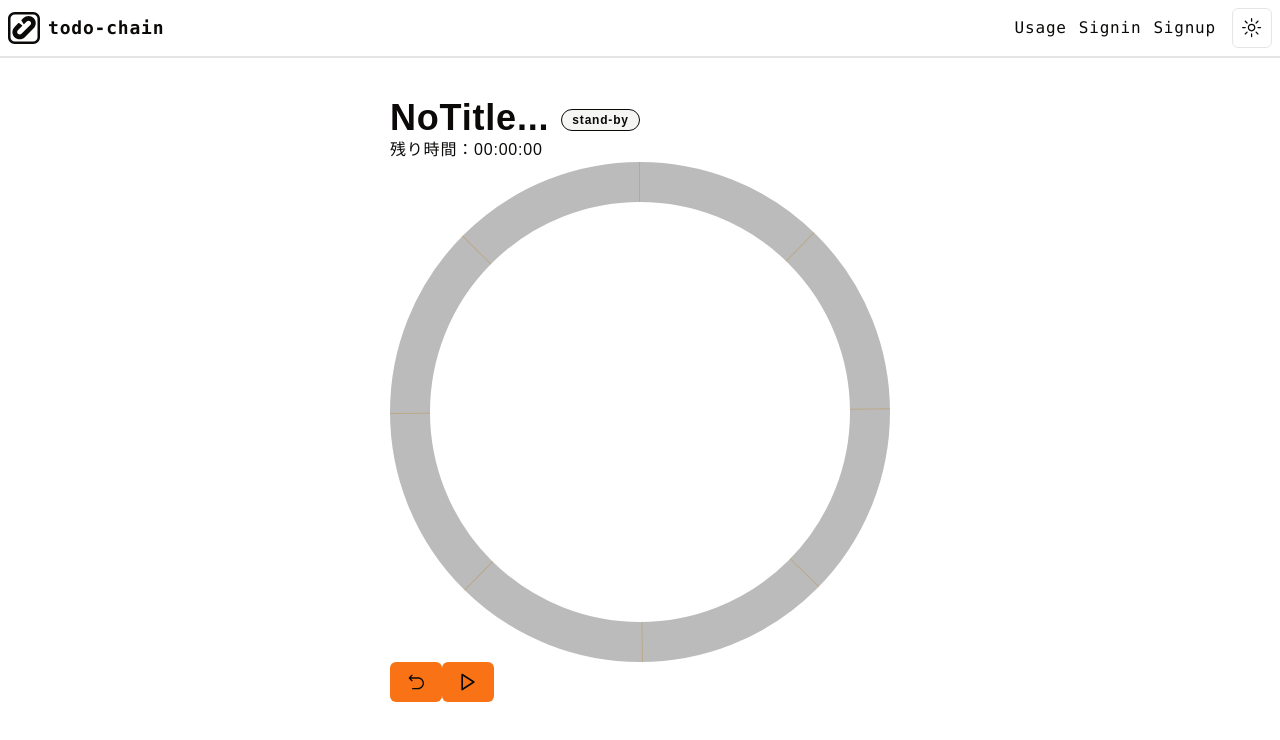
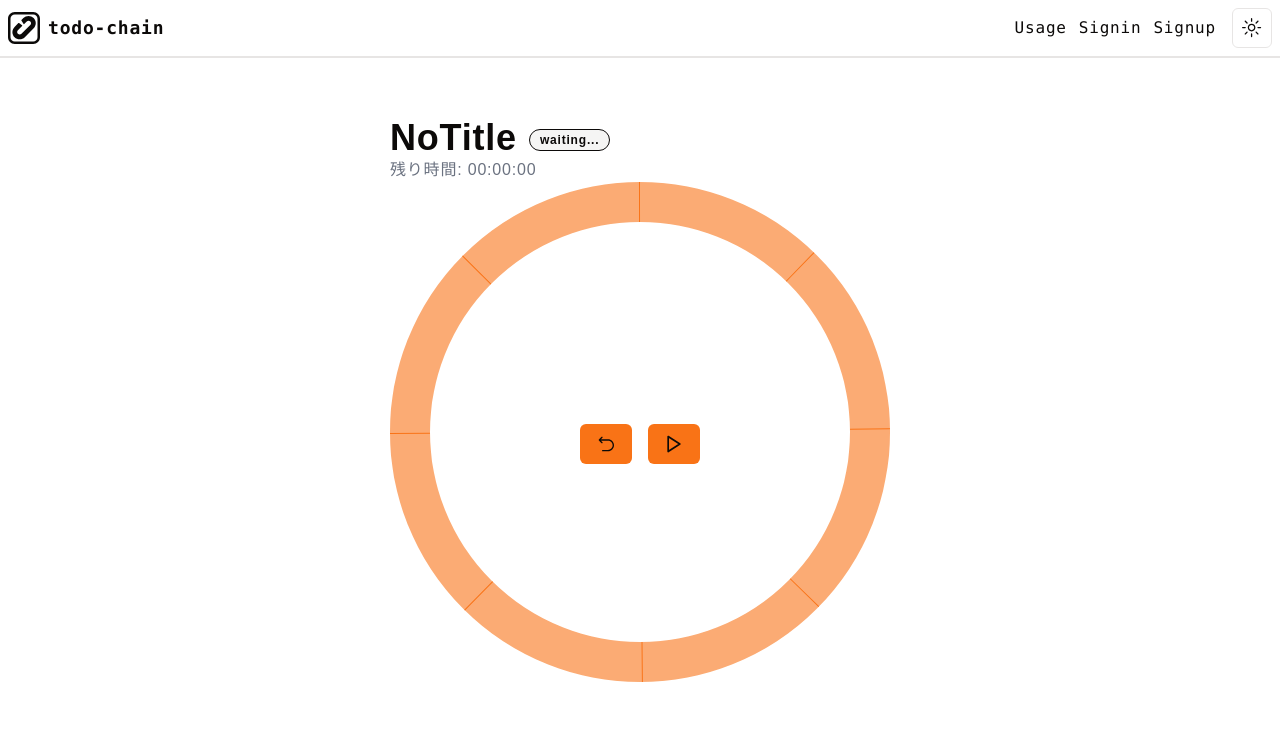
Before and after one commit to snd-primary/todoapp-serveraction, a Next.js app: page /doing in a window 1280 px wide. Shown: the top 740 px of the page. Built offline with nearby package versions, Linux system fonts and the light colour scheme; a web font is replaced by a local one.

Commit message:
ui 一旦done

```diff
--- a/src/components/CirclarProgress.tsx
+++ b/src/components/CirclarProgress.tsx
@@ -1,27 +1,60 @@
+import { formatTime } from "@/lib/formatTime";
+import React from "react";
+import { Button } from "./ui/button";
+import { ResetIcon, StopIcon } from "@radix-ui/react-icons";
+import { PlayIcon } from "lucide-react";
+
 interface CirclarProgressProps {
   size: number;
   strokeWidth: number;
   count: number;
   initialCount: number;
-  color: string;
+  remainingTime: number;
+  className?: string;
+  resetHandler: () => void;
+  runningToggleHandler: () => void;
+  isRunning: boolean;
 }
 
 const CirclarProgress: React.FC<CirclarProgressProps> = ({
   size,
   strokeWidth,
   count,
-  color,
   initialCount,
+  remainingTime,
+  className,
+  resetHandler,
+  runningToggleHandler,
+  isRunning,
 }) => {
   const viewBox = `0 0 ${size} ${size}`;
   const radius = (size - strokeWidth) / 2;
 
   //円周
   const circrmference = radius * Math.PI * 2;
+  //タイマーの残時間を、dashStrokearrayで表現
+  const dash = ((initialCount - count) * circrmference) / initialCount;
 
-  //タイマーの残時間をsvgのdashStrokearrayで表現するための計算。
-  const dash = ((initialCount - count) * circrmference) / initialCount;
   return (
+    <div className="grid place-items-center w-full h-full place-content-center relative">
+      <div className="absolute grid gap-6 text-center transition-[tranform(50%, -50%)] z-10">
+        <span className="text-6xl font-bold select-none">
+          {remainingTime ? formatTime(remainingTime) : null}
+        </span>
+        <div className="flex items-center gap-4 place-content-center">
+          <Button onClick={resetHandler} className="">
+            <ResetIcon className="text-foreground w-5 h-5" />
+          </Button>
+          <Button onClick={runningToggleHandler} className="">
+            {isRunning ? (
+              <StopIcon className="text-foreground w-5 h-5" />
+            ) : (
+              <PlayIcon className="text-foreground w-5 h-5" />
+            )}
+          </Button>
+        </div>
+      </div>
+
       <svg
         width={size}
         height={size}
@@ -32,27 +65,26 @@ const CirclarProgress: React.FC<CirclarProgressProps> = ({
       >
         <circle
           fill="none"
-        stroke="orange"
           cx={size / 2}
           cy={size / 2}
           r={radius}
           strokeWidth={`${strokeWidth}`}
           strokeDasharray={`1 180`}
           transform={`rotate(-90 ${size / 2} ${size / 2})`}
-        className="transition-all"
+          className="transition-all stroke-primary"
         />
         <circle
           fill="none"
-        stroke={color}
           cx={size / 2}
           cy={size / 2}
           r={radius}
           transform={`rotate(-90 ${size / 2} ${size / 2}) `}
           strokeWidth={`${strokeWidth}`}
           strokeDasharray={`${circrmference - dash} ${dash}`}
-        className="transition-all z-10 opacity-80"
+          className={`transition-all z-10 opacity-60 backdrop-blur-lg  ${className}`}
         />
       </svg>
+    </div>
   );
 };
 
--- a/src/components/Timer.tsx
+++ b/src/components/Timer.tsx
@@ -52,7 +52,7 @@ const Timer: React.FC<Props> = ({ initialCount, title }) => {
     <div>
       <span className="flex items-center gap-3">
         <h2 className="text-4xl font-bold">
-          {title === "" ? "NoTitle..." : title}
+          {title === "" ? "NoTitle" : title}
         </h2>
         <Badge
           className={`${
@@ -61,30 +61,22 @@ const Timer: React.FC<Props> = ({ initialCount, title }) => {
               : "bg-muted border border-current text-foreground "
           } mt-1 text-xs select-none pointer-events-none`}
         >
-          {isRunning ? "running" : "stand-by"}
+          {isRunning ? "running" : "waiting..."}
         </Badge>
       </span>
-      <p>残り時間：{formatTime(count)}</p>
+      <p className="text-gray-500">残り時間: {formatTime(count)}</p>
       <div className="progress-circle">
         <CirclarProgress
           initialCount={initialCount}
           size={500}
           strokeWidth={40}
           count={count}
-          color="#aaa"
+          remainingTime={count}
+          className="stroke-ring"
+          isRunning={isRunning}
+          resetHandler={resetHandler}
+          runningToggleHandler={runningToggleHandler}
         />
-      </div>
-      <div>
-        <Button onClick={resetHandler} className="">
-          <ResetIcon className="text-foreground w-5 h-5" />
-        </Button>
-        <Button onClick={runningToggleHandler} className="">
-          {isRunning ? (
-            <StopIcon className="text-foreground w-5 h-5" />
-          ) : (
-            <PlayIcon className="text-foreground w-5 h-5" />
-          )}
-        </Button>
       </div>
     </div>
   );
```
Lines whose indentation alone changed are shown as unchanged.
